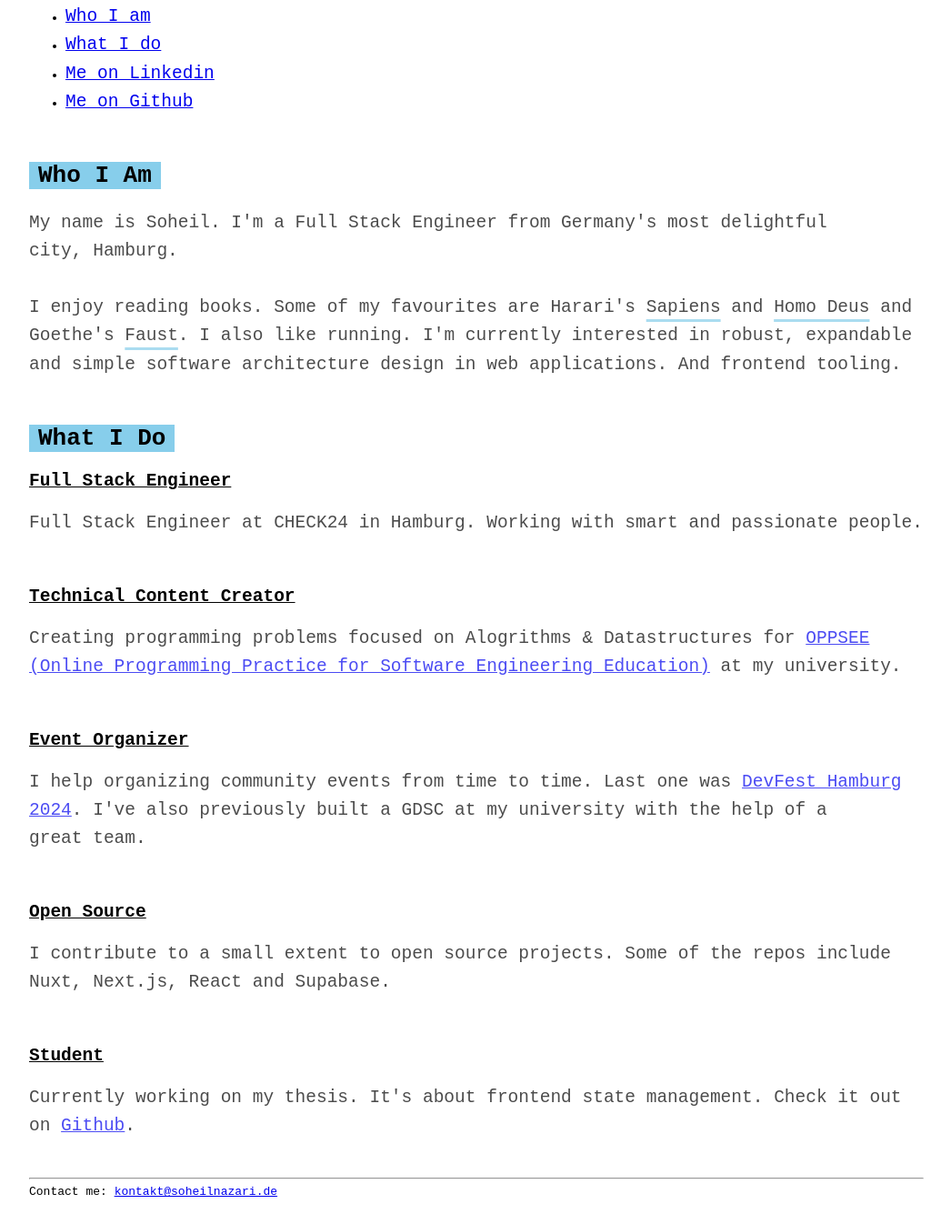
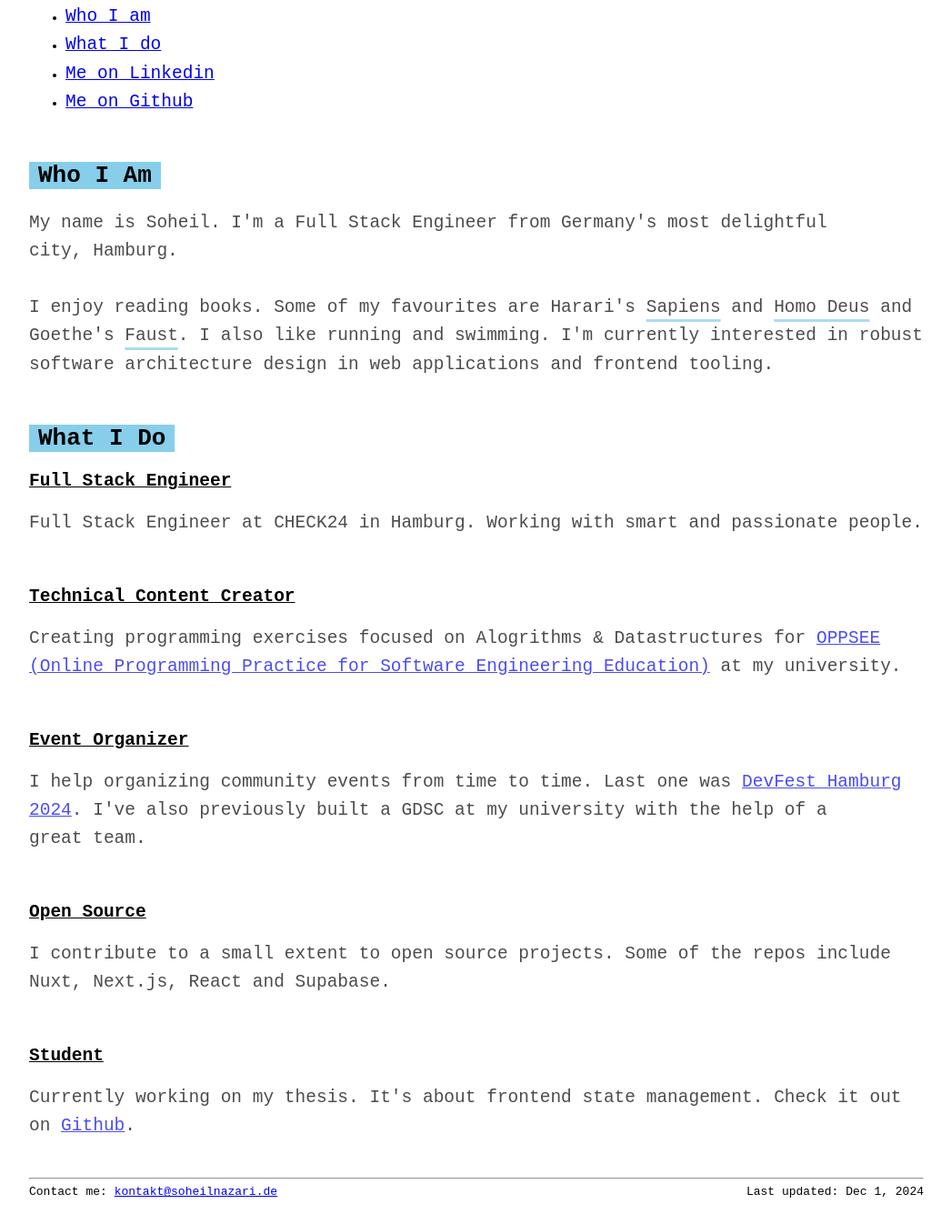
Before and after one commit to s0h311/s0h311.github.io, a plain HTML site: page index.html in a window 1280 px wide. Shown: the part 178-1524 px from the top of the page at 91% size, without its empty margins (116-1162 px from the left). Drawn offline with Linux system fonts and the light colour scheme.

Commit message:
add gitignore, update homepage

```diff
--- a/index.html
+++ b/index.html
@@ -39,8 +39,8 @@
           <br />
           <br />
           I enjoy reading books. Some of my favourites are Harari's
-          <mark>Sapiens</mark> and <mark>Homo Deus</mark> and Goethe's <mark>Faust</mark>. I also like running. I'm
-          currently interested in robust, expandable and simple software architecture design in web applications. And
+          <mark>Sapiens</mark> and <mark>Homo Deus</mark> and Goethe's <mark>Faust</mark>. I also like running and swimming. I'm
+          currently interested in robust software architecture design in web applications and
           frontend tooling.
         </p>
       </section>
@@ -55,7 +55,7 @@
 
         <h3>Technical Content Creator</h3>
         <p>
-          Creating programming problems focused on Alogrithms & Datastructures for
+          Creating programming exercises focused on Alogrithms & Datastructures for
           <a href="https://oppsee.de/home" target="_blank">
             OPPSEE (Online Programming Practice for Software Engineering Education)</a
           >
@@ -84,7 +84,7 @@
         <h3>Student</h3>
         <p>
           Currently working on my thesis. It's about frontend state management. Check it out on
-          <a href="https://github.com/s0h311/signal-state-machine" target="_blank">Github</a>.
+          <a href="https://github.com/s0h311/yugen" target="_blank">Github</a>.
         </p>
       </section>
       <br />
@@ -94,6 +94,7 @@
 
     <footer>
       <span>Contact me: <a href="mailto:kontakt@soheilnazari.de">kontakt@soheilnazari.de</a></span>
+      <span>Last updated: Dec 1, 2024</span>
     </footer>
   </body>
 </html>
--- a/styles.css
+++ b/styles.css
@@ -80,3 +80,9 @@ header {
 .mb-50 {
   margin-bottom: 50px;
 }
+
+footer {
+  display: flex;
+  justify-content: space-between;
+  align-items: center;
+}
```
Also changed, not shown: 1 other file.
